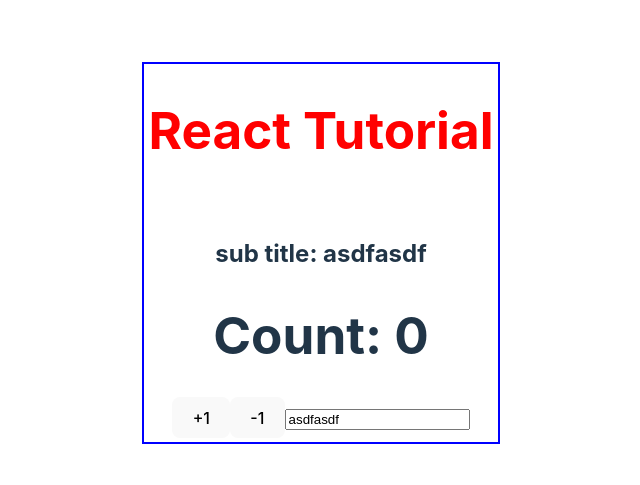
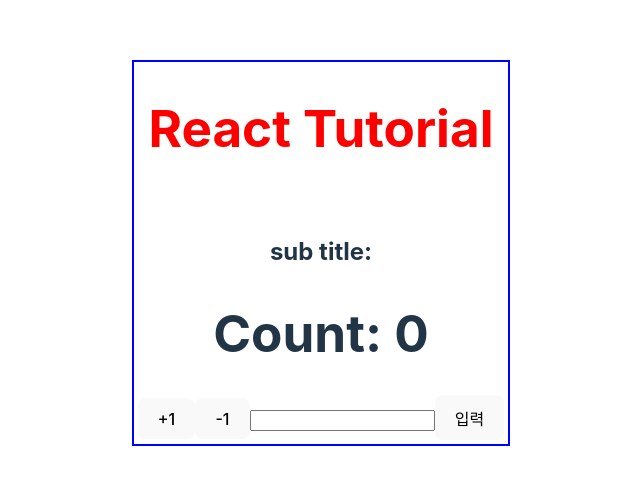
Before and after one commit to rhtjddls123/hello_react, a React (Vite) app in the folder practice/: page / in a window 1280 px wide. Shown: the part 147-632 px from the top of the page, without its empty margins (319-959 px from the left). Built offline with nearby package versions, Linux system fonts and the light colour scheme.

Commit message:
useRef로 input받기

```diff
--- a/practice/src/App.tsx
+++ b/practice/src/App.tsx
@@ -2,10 +2,11 @@
 import { TitleMemo } from './components/Title';
 import Box from './components/Box';
 import Counter from './components/Counter';
-import { ChangeEvent, useState } from 'react';
+import { useRef, useState } from 'react';
 
 function App() {
-  const [subTitle, setSubTitle] = useState<string>('asdfasdf');
+  const [subTitle, setSubTitle] = useState<string>('');
+  const inputRef = useRef<HTMLInputElement>(null);
   const [count, setCount] = useState(0);
   const increaseOrDecreaseCount = (state: string) => {
     if (state === 'increase') {
@@ -14,12 +15,6 @@
       setCount((count) => count - 1);
     }
   };
-
-  const changeSubTitle = (evt: ChangeEvent<HTMLInputElement>) => {
-    // console.log(subTitle);
-    return setSubTitle(evt.currentTarget.value);
-  };
-
   return (
     <>
       <Box
@@ -36,7 +31,15 @@
         {/* <Counter /> */}
         <h1>Count: {count}</h1>
         <Counter increaseOrDecreaseCount={increaseOrDecreaseCount} />
-        <input type='text' value={subTitle} onChange={changeSubTitle} />
+
+        <input type='text' ref={inputRef} />
+        <button
+          onClick={() => {
+            setSubTitle('' + inputRef.current?.value);
+          }}
+        >
+          입력
+        </button>
       </Box>
     </>
   );
```
